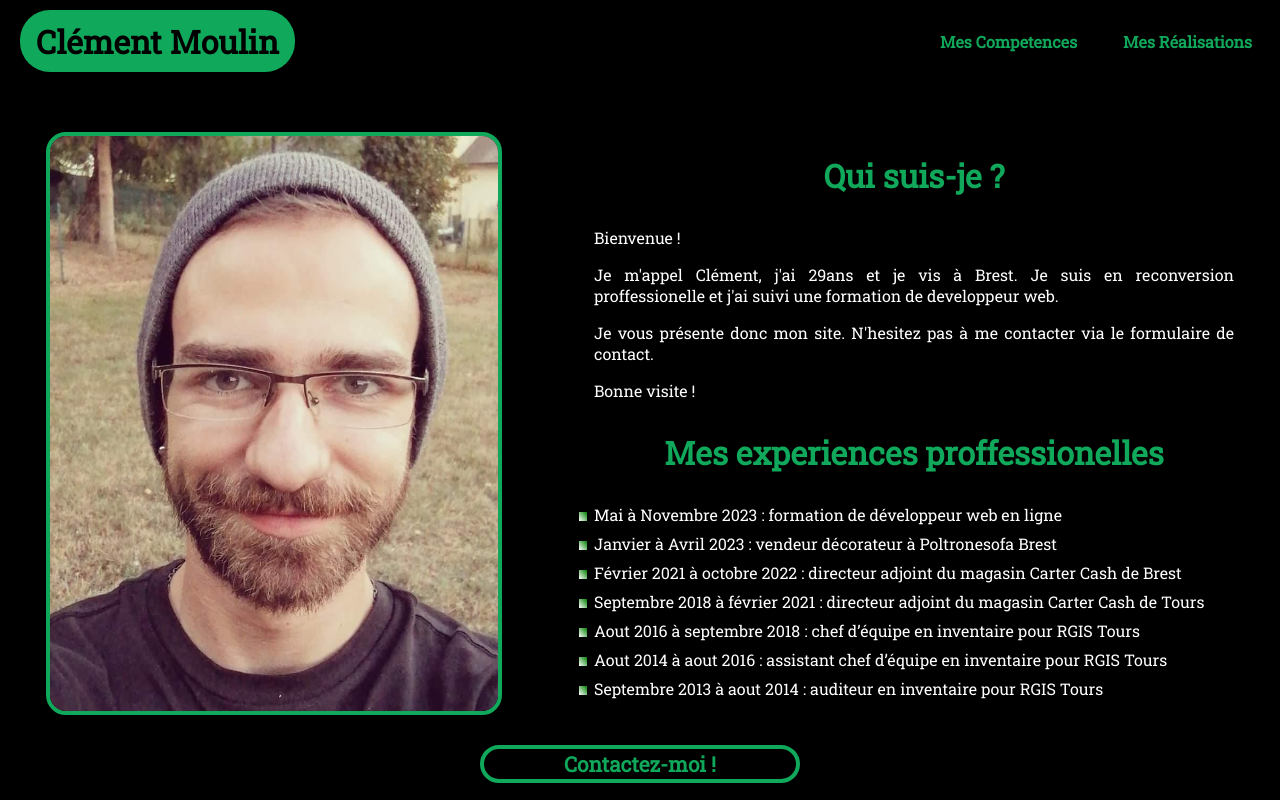
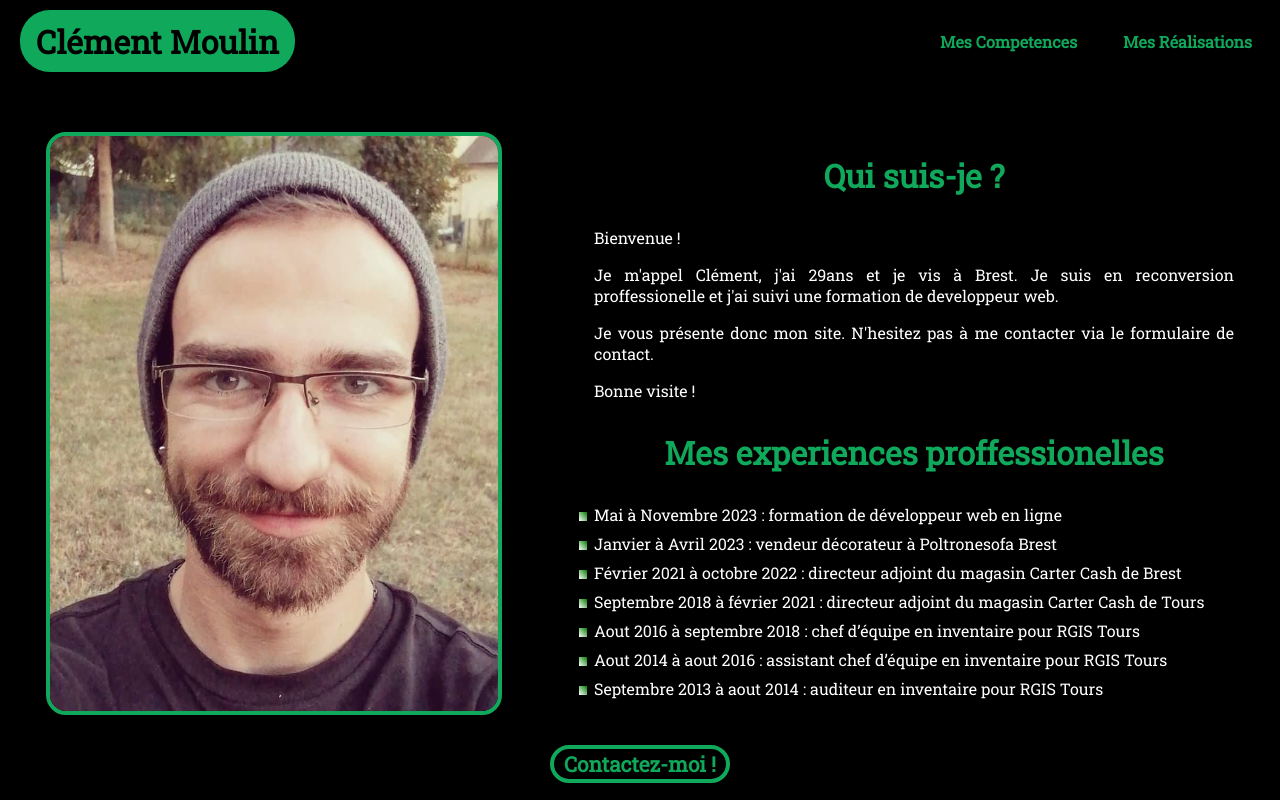
Before and after one commit to aedadra/portfolio, a React (Create React App) app: page / in a window 1280 px wide. Shown: the top 800 px of the page. Built offline with nearby package versions, Linux system fonts and the light colour scheme.

Commit message:
modifications de styles

```diff
--- a/src/App.js
+++ b/src/App.js
@@ -1,7 +1,6 @@
 import { BrowserRouter as Router, Route, Routes } from 'react-router-dom';
 import Home from './pages/Home';
 import Header from './components/Header';
-
 import Project from './pages/realisations';
 import ProjectDetails from './pages/realisationsDetails';
 import Competences from './pages/competences';
--- a/src/styles/Competences.scss
+++ b/src/styles/Competences.scss
@@ -36,7 +36,7 @@
 
     &__li {
         margin-bottom: 10px;
-        animation: slideIn 0.5s ease-in-out;
+        animation: slideIn 0.3s ease-in-out;
     }
 
     @keyframes slideIn {
--- a/src/styles/Home.scss
+++ b/src/styles/Home.scss
@@ -66,7 +66,6 @@
 .submit {
     color: #10a95b;
     background-color: black;
-    width: 25%;
     border-radius: 20px;
     border-color: #10a95b;
     font-size: 1.3em;
@@ -75,8 +74,8 @@
     border-style: solid;
     font-family: 'Roboto Slab';
     margin-bottom: 20px;
-
-
+    padding-left: 10px;
+    padding-right: 10px;
 @media (max-width: 720px) {
         border-width: 2px;
         font-size: 1em;
```
